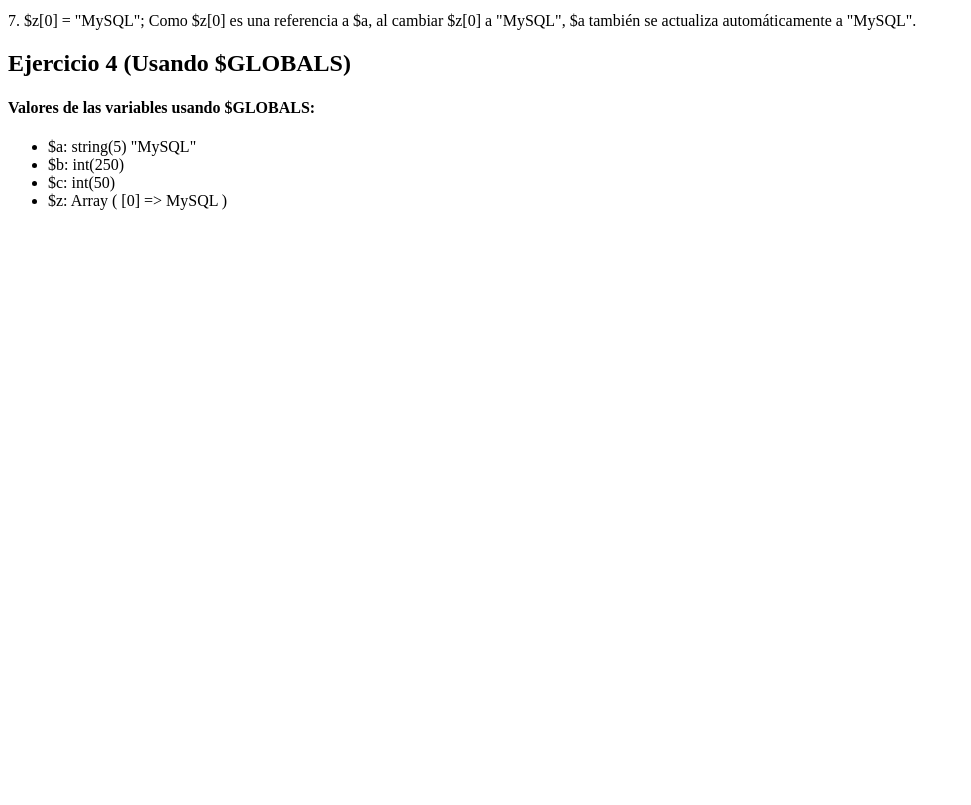
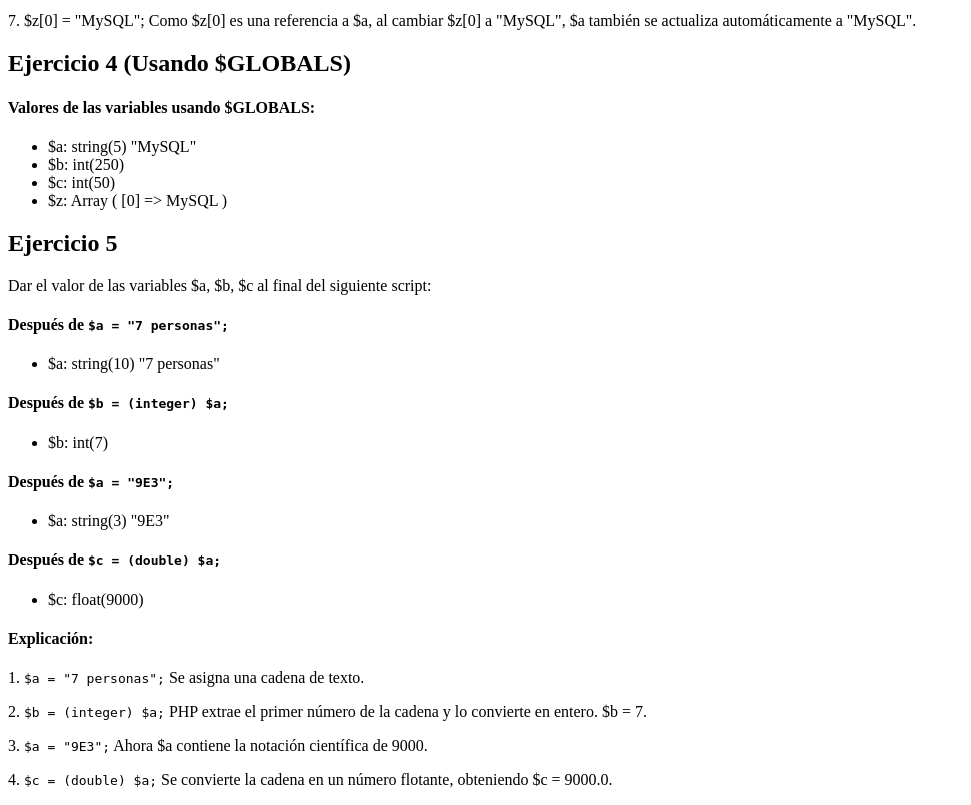
Before and after one commit to AlfredoRiveraaa/tecweb, a PHP site: page / in a window 1280 px wide. Shown: the part 1903-2708 px from the top of the page, without its empty margins (0-971 px from the left). Before the commit the page ends 2113 px from the top, so only its background shows below. Run offline with PHP 8.4, Linux system fonts and the light colour scheme.

Commit message:
Ejercicio 5 realizado en index.php

```diff
--- a/practicas/p04/index.php
+++ b/practicas/p04/index.php
@@ -137,8 +137,44 @@
         echo '<li>$c: '; var_dump($GLOBALS['c']); echo '</li>';
         echo '<li>$z: '; print_r($GLOBALS['z']); echo '</li>';
         echo '</ul>';
+
         // Liberar variables
         unset($a, $b, $c, $z);
     ?>
+
+    <!-- Ejercicio 5 -->
+    <h2>Ejercicio 5</h2>
+    <p>Dar el valor de las variables $a, $b, $c al final del siguiente script:</p>
+    <?php
+        // Primera asignación
+        $a = "7 personas";
+        echo '<h4>Después de <code>$a = "7 personas";</code></h4>';
+        echo '<ul><li>$a: '; var_dump($a); echo '</li></ul>';
+
+        // Conversión a entero (integer cast)
+        $b = (integer) $a;
+        echo '<h4>Después de <code>$b = (integer) $a;</code></h4>';
+        echo '<ul><li>$b: '; var_dump($b); echo '</li></ul>';
+
+        // Nueva asignación a $a
+        $a = "9E3";
+        echo '<h4>Después de <code>$a = "9E3";</code></h4>';
+        echo '<ul><li>$a: '; var_dump($a); echo '</li></ul>';
+
+        // Conversión a número de punto flotante (double cast)
+        $c = (double) $a;
+        echo '<h4>Después de <code>$c = (double) $a;</code></h4>';
+        echo '<ul><li>$c: '; var_dump($c); echo '</li></ul>';
+
+        // Explicación del comportamiento
+        echo '<h4>Explicación:</h4>';
+        echo '<p>1. <code>$a = "7 personas";</code> Se asigna una cadena de texto.</p>';
+        echo '<p>2. <code>$b = (integer) $a;</code> PHP extrae el primer número de la cadena y lo convierte en entero. $b = 7.</p>';
+        echo '<p>3. <code>$a = "9E3";</code> Ahora $a contiene la notación científica de 9000.</p>';
+        echo '<p>4. <code>$c = (double) $a;</code> Se convierte la cadena en un número flotante, obteniendo $c = 9000.0.</p>';
+
+        // Liberar variables
+        unset($a, $b, $c);
+    ?>
 </body>
 </html>
```
